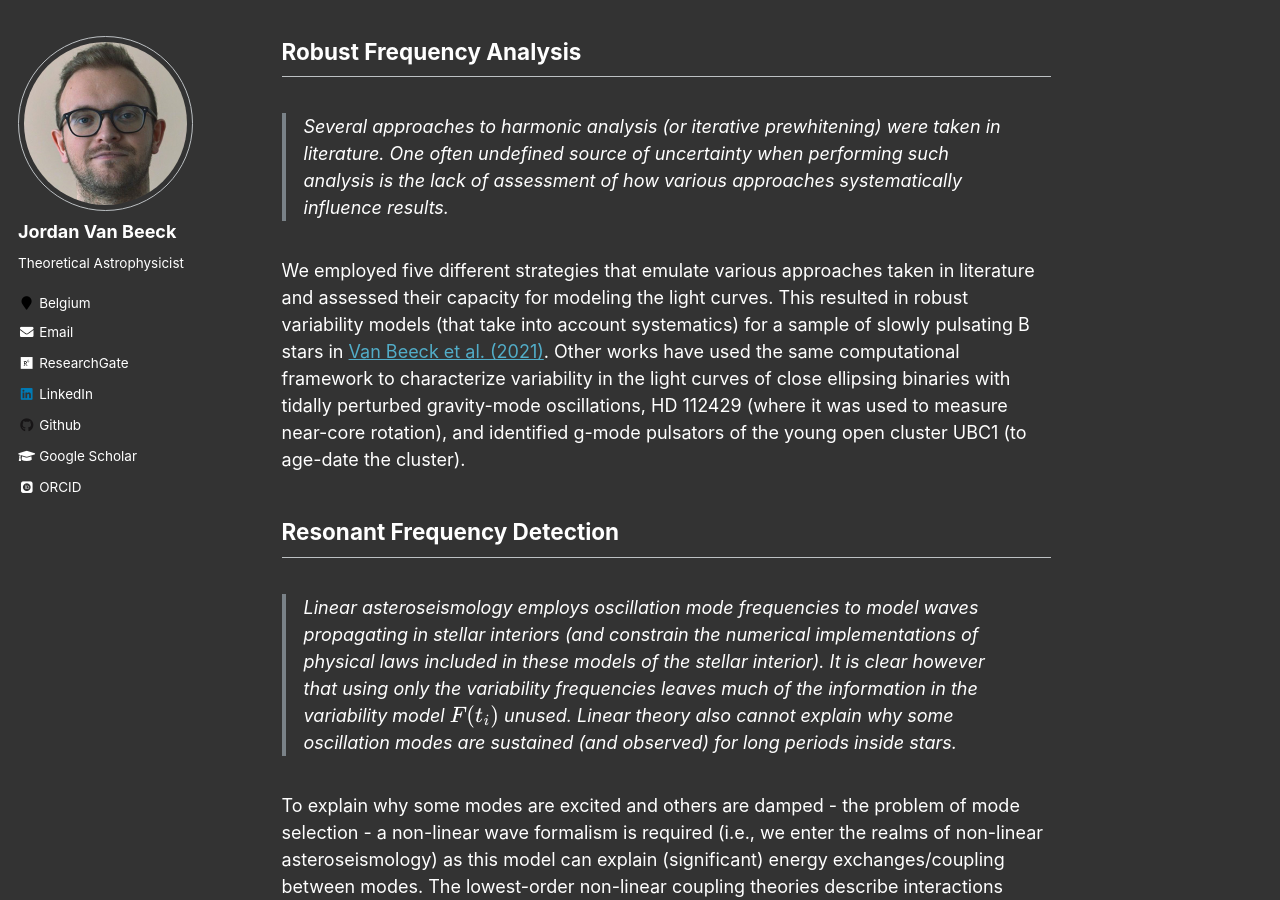
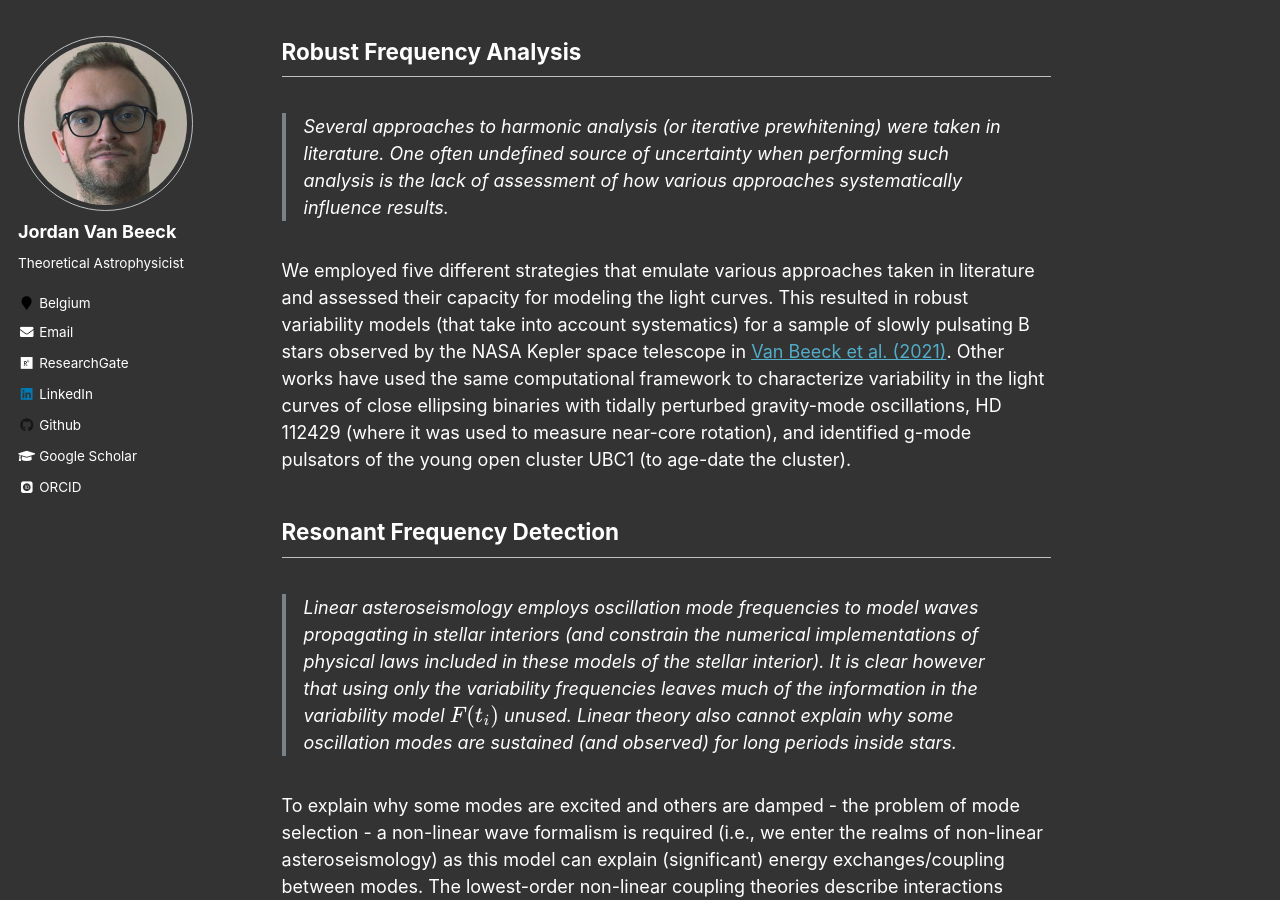
Before and after one commit to JVB11/jvb11.github.io, a Jekyll site: the page built from _research/variability_analysis.md, in a window 1280 px wide and 900 px high, scrolled down 796 px. Built offline with Jekyll 4.4.1, drawn with Linux system fonts in a browser that asks for light colours; some web fonts are replaced; formulas are drawn with MathJax 3.

Commit message:
update image for variability analysis page

```diff
--- a/_research/variability_analysis.md
+++ b/_research/variability_analysis.md
@@ -28,7 +28,7 @@
 One often undefined source of uncertainty when performing such analysis is the lack of assessment of how various approaches systematically influence results.
 
 We employed five different strategies that emulate various approaches taken in literature and assessed their capacity for modeling the light curves.
-This resulted in robust variability models (that take into account systematics) for a sample of slowly pulsating B stars in [Van Beeck et al. (2021)](https://www.aanda.org/articles/aa/full_html/2021/11/aa41572-21/aa41572-21.html).
+This resulted in robust variability models (that take into account systematics) for a sample of slowly pulsating B stars observed by the NASA Kepler space telescope in [Van Beeck et al. (2021)](https://www.aanda.org/articles/aa/full_html/2021/11/aa41572-21/aa41572-21.html).
 Other works have used the same computational framework to characterize variability in the light curves of close ellipsing binaries with tidally perturbed gravity-mode oscillations, HD 112429 (where it was used to measure near-core rotation), and identified g-mode pulsators of the young open cluster UBC1 (to age-date the cluster).
 
 ## Resonant Frequency Detection
@@ -57,8 +57,6 @@
 
 ### Publications
 
-<br />
-
 Van Beeck J., Bowman D. M., Pedersen M. G., Van Reeth T., Van Hoolst T., Aerts C.; Detection of non-linear resonances among gravity modes of slowly pulsating B stars: results from five iterative pre-whitening strategies. November 2021, Astronomy & Astrophysics, Vol. 655, A59. [HTML](https://www.aanda.org/articles/aa/full_html/2021/11/aa41572-21/aa41572-21.html) [PDF](https://www.aanda.org/articles/aa/pdf/2021/11/aa41572-21.pdf)
 
 Van Reeth T., Southworth J., Van Beeck J., Bowman D. M.; V456 Cyg: an eclipsing binary with tidally perturbed g-mode pulsations. March 2022, Astronomy & Astrophysics, Vol. 659, A177. [HTML](https://www.aanda.org/articles/aa/full_html/2022/03/aa42833-21/aa42833-21.html) [PDF](https://www.aanda.org/articles/aa/pdf/2022/03/aa42833-21.pdf)
```
Also changed, not shown: other parts of _research/variability_analysis.md (+2 -2 lines), images/research/explained_scaled_variance.svg (deleted), images/research/light_curve_gridded.png (added).
